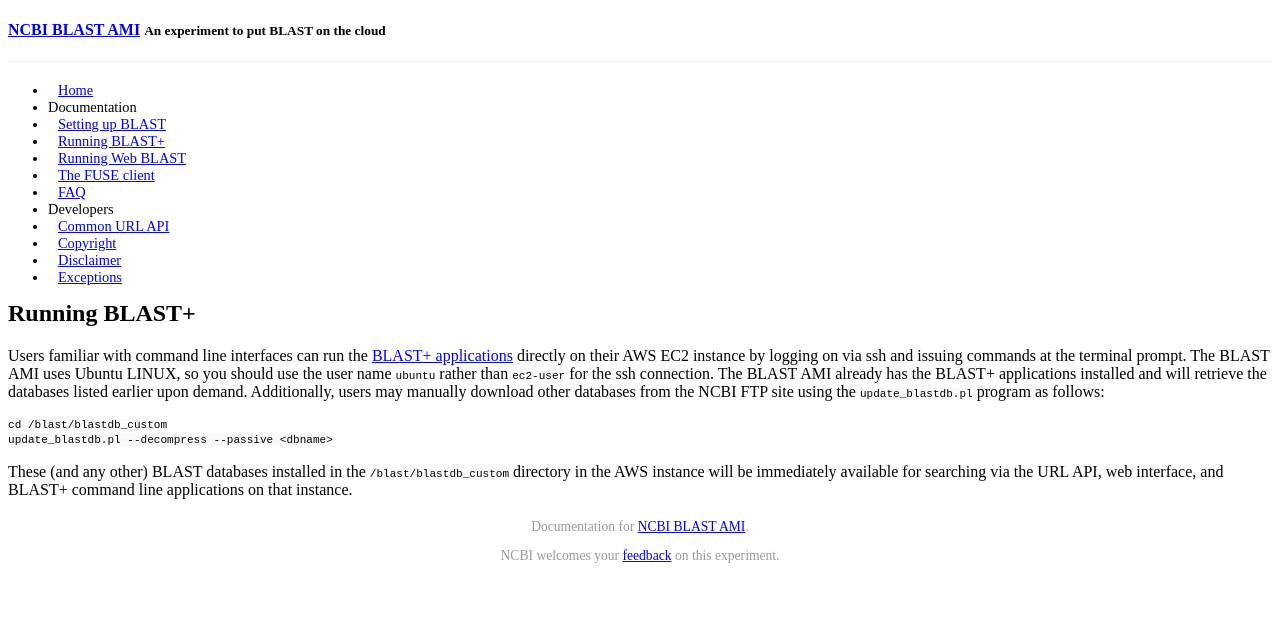
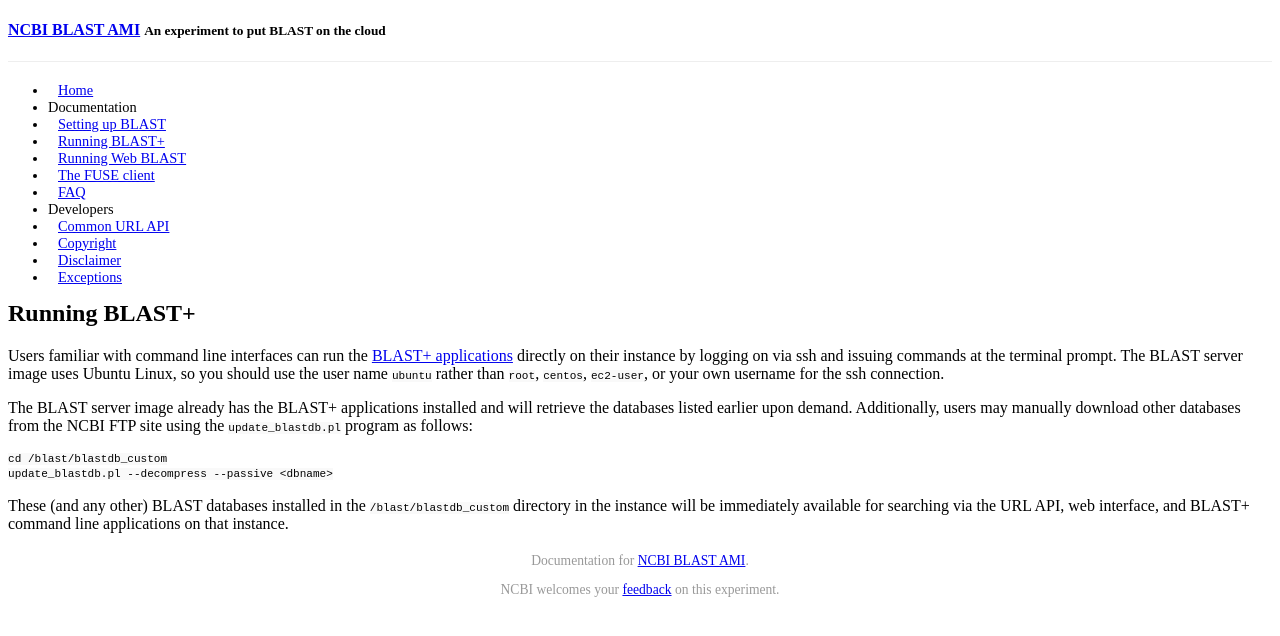
Before and after one commit to ncbi/blast-cloud, a Jekyll site: the page built from _posts/2015-06-09-running-blast.md, in a window 1280 px wide. Shown: the top 636 px of the page. Built offline with Jekyll 4.4.1, drawn with Linux system fonts in a browser that asks for light colours; Markdown is read by kramdown in place of the engine named in the settings; a style sheet for code colours, icons or effects is not loaded.

Commit message:
Comparitively minor changes - switch from being AWS specific to being cloud-provider agnostic

```diff
--- a/_posts/2015-06-09-running-blast.md
+++ b/_posts/2015-06-09-running-blast.md
@@ -5,19 +5,19 @@ title: "Running BLAST+"
 order: 1
 ---
 Users familiar with command line interfaces can run the [BLAST+
-applications](http://www.ncbi.nlm.nih.gov/books/NBK1763) directly on their AWS
-EC2 instance by logging on via ssh and issuing commands at the terminal prompt.
-The BLAST AMI uses Ubuntu LINUX, so you should use the user name `ubuntu`
-rather than `ec2-user` for the ssh connection.
-The BLAST AMI already has the BLAST+ applications installed and will retrieve
-the databases listed earlier upon demand. Additionally, users may manually
-download other databases from the NCBI FTP site using the `update_blastdb.pl`
-program as follows:
+applications](http://www.ncbi.nlm.nih.gov/books/NBK1763) directly on their
+instance by logging on via ssh and issuing commands at the terminal prompt.
+The BLAST server image uses Ubuntu Linux, so you should use the user name `ubuntu`
+rather than `root`, `centos`, `ec2-user`, or your own username for the ssh connection.
+
+The BLAST server image already has the BLAST+ applications installed and will
+retrieve the databases listed earlier upon demand. Additionally, users may
+manually download other databases from the NCBI FTP site using the
+`update_blastdb.pl` program as follows:
 
     cd /blast/blastdb_custom
     update_blastdb.pl --decompress --passive <dbname>
 
 These (and any other) BLAST databases installed in the `/blast/blastdb_custom`
-directory in the AWS instance will be immediately available for searching via
-the URL API, web interface, and BLAST+ command line applications on that
-instance.
+directory in the instance will be immediately available for searching via the
+URL API, web interface, and BLAST+ command line applications on that instance.
```
